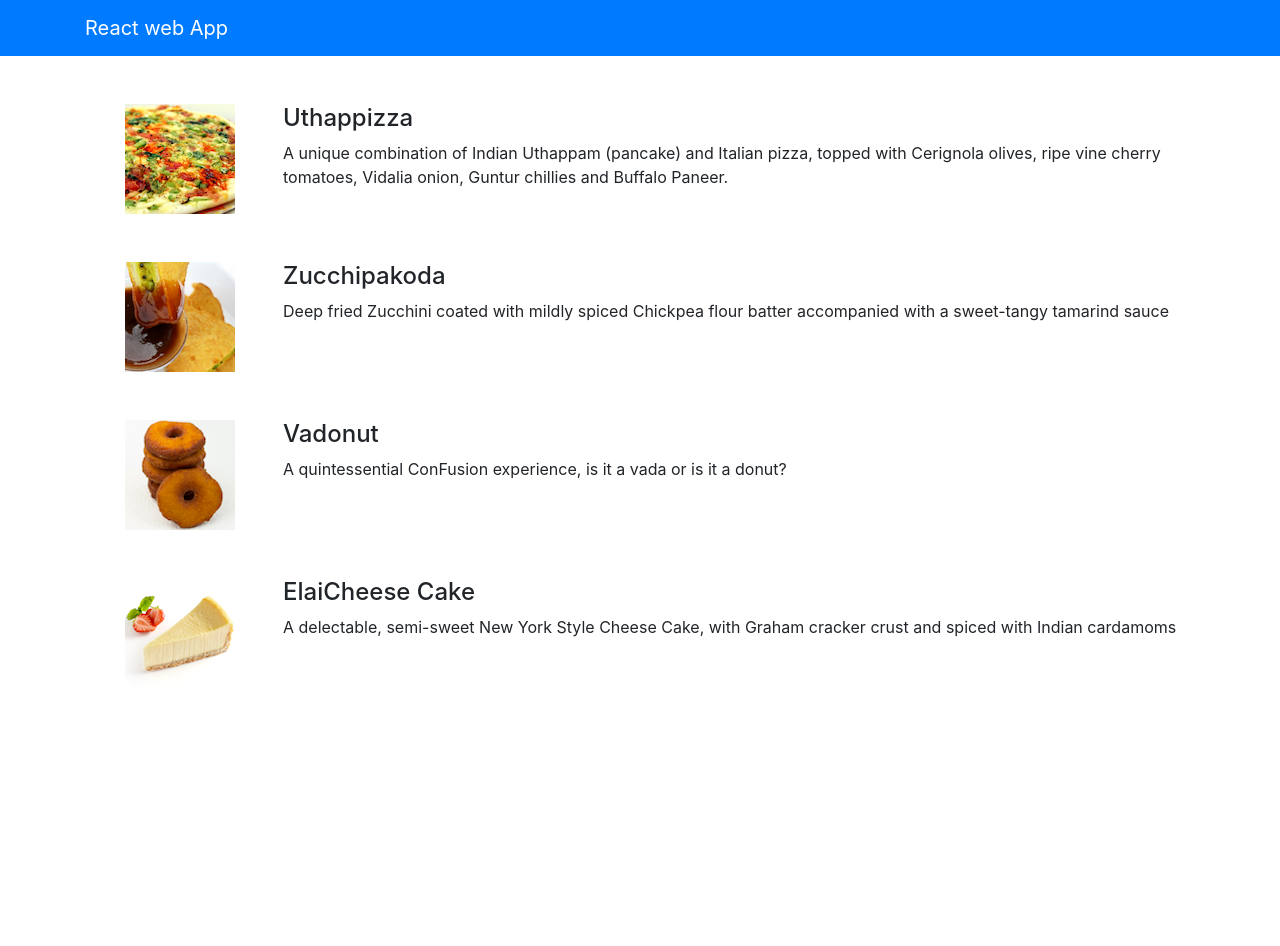
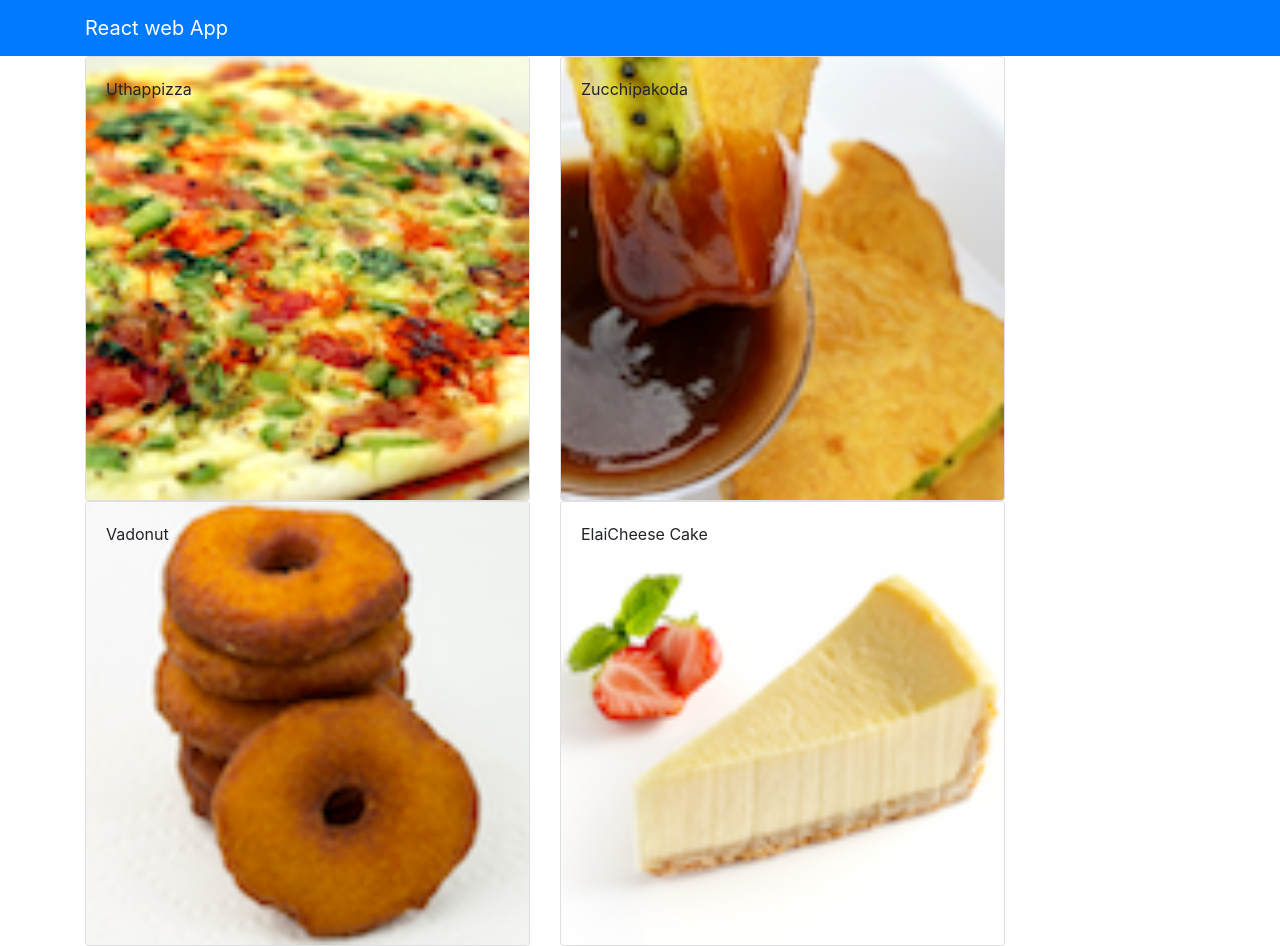
Before and after one commit to yogesh-kansal/front-end-web, a React (Create React App) app in the folder confusion/: page / in a window 1280 px wide. Before the commit the page ends 800 px from the top, so only its background shows below. Built offline with nearby package versions, Linux system fonts and the light colour scheme.

Commit message:
modified menu component

```diff
--- a/confusion/src/App.js
+++ b/confusion/src/App.js
@@ -3,8 +3,18 @@
 import { Navbar, NavbarBrand } from 'reactstrap';
 import Menu from './components/menucomp';
 import './App.css';
+import Dishes from './shared/dishes';
 
 class App extends Component {
+  constructor(props) {
+    super(props);
+
+    this.state={
+      dishes:Dishes
+    };
+
+  }
+
   render() {
     return (
       <div /*className="App"*/>
@@ -14,7 +24,9 @@
 
           </div>
         </Navbar>
-        <Menu />
+
+        <Menu dishes={this.state.dishes}/>
+
       </div>
     );
   }
--- a/confusion/src/components/menucomp.js
+++ b/confusion/src/components/menucomp.js
@@ -1,7 +1,7 @@
 //const { Component } = require("react");
 
 import React, {Component} from 'react';
-import { Media } from 'reactstrap';
+import { Card, CardImg, CardImgOverlay, CardText, CardBody, CardTitle } from 'reactstrap';
 
 class Menu extends Component {
     constructor(props)
@@ -9,64 +9,44 @@
         super(props);
 
         this.state= {
-            dishes:
-            [
-                {
-                    id: 0,
-                    name:'Uthappizza',
-                    image: 'assets/images/uthappizza.png',
-                    category: 'mains',
-                    label:'Hot',
-                    price:'4.99',
-                    description:'A unique combination of Indian Uthappam (pancake) and Italian pizza, topped with Cerignola olives, ripe vine cherry tomatoes, Vidalia onion, Guntur chillies and Buffalo Paneer.'
-                },
-                {
-                    id: 1,
-                    name:'Zucchipakoda',
-                    image: 'assets/images/zucchipakoda.png',
-                    category: 'appetizer',
-                    label:'',
-                    price:'1.99',
-                    description:'Deep fried Zucchini coated with mildly spiced Chickpea flour batter accompanied with a sweet-tangy tamarind sauce'
-                },
-                {
-                    id: 2,
-                    name:'Vadonut',
-                    image: 'assets/images/vadonut.png',
-                    category: 'appetizer',
-                    label:'New',
-                    price:'1.99',
-                    description:'A quintessential ConFusion experience, is it a vada or is it a donut?'
-                },
-                {
-                    id: 3,
-                    name:'ElaiCheese Cake',
-                    image: 'assets/images/elaicheesecake.png',
-                    category: 'dessert',
-                    label:'',
-                    price:'2.99',
-                    description:'A delectable, semi-sweet New York Style Cheese Cake, with Graham cracker crust and spiced with Indian cardamoms'
-                }
-            ]
-          };
+            selectedDish:null
+            };
+
 
     }
 
+    onDishSelect(dish) {
+        this.setState({selectedDish: dish});
+    }
 
+    renderDish(dish) {
+        if(dish != null) {
+            return(
+                <Card>
+                <CardImg width="40%" src={dish.image} alt={dish.name} />
+                <CardBody>
+                <CardTitle>{dish.name}</CardTitle>
+                <CardText>{dish.description}</CardText>
+                </CardBody>
+
+            </Card>
+            );
+        }
+        else {
+            return(<div></div>);
+        }
+    }
     render() {
 
-        const menu= this.state.dishes.map((dish) => {
+        const menu= this.props.dishes.map((dish) => {
             return(
-                <div key={dish.id} className="col-12 mt-5">
-                    <Media tag="li">
-                        <Media left middle>
-                            <Media object src={dish.image} alt={dish.name} />
-                        </Media>
-                        <Media body className="ml-5">
-                            <Media heading>{dish.name}</Media>
-                            <p>{dish.description}</p>
-                        </Media>
-                    </Media>
+                <div key={dish.id} className="col-12 col-md-5 col-mr-1">
+                    <Card onClick={() => this.onDishSelect(dish)}>
+                        <CardImg width="100%" src={dish.image} alt={dish.name} />
+                        <CardImgOverlay>
+                            <CardTitle>{dish.name}</CardTitle>
+                        </CardImgOverlay>
+                    </Card>
                 </div>
             );
         });
@@ -74,10 +54,10 @@
         return(
             <div className="container">
                 <div className="row">
-                    <Media list>
                         {menu}
-                    </Media>
-
+                </div>
+                <div className="row col-auto">
+                    {this.renderDish(this.state.selectedDish)}
                 </div>
             </div>
         );
--- /dev/null
+++ b/confusion/src/shared/dishes.js
@@ -0,0 +1,40 @@
+const  Dishes=  [
+    {
+        id: 0,
+        name:'Uthappizza',
+        image: 'assets/images/uthappizza.png',
+        category: 'mains',
+        label:'Hot',
+        price:'4.99',
+        description:'A unique combination of Indian Uthappam (pancake) and Italian pizza, topped with Cerignola olives, ripe vine cherry tomatoes, Vidalia onion, Guntur chillies and Buffalo Paneer.'
+    },
+    {
+        id: 1,
+        name:'Zucchipakoda',
+        image: 'assets/images/zucchipakoda.png',
+        category: 'appetizer',
+        label:'',
+        price:'1.99',
+        description:'Deep fried Zucchini coated with mildly spiced Chickpea flour batter accompanied with a sweet-tangy tamarind sauce'
+    },
+    {
+        id: 2,
+        name:'Vadonut',
+        image: 'assets/images/vadonut.png',
+        category: 'appetizer',
+        label:'New',
+        price:'1.99',
+        description:'A quintessential ConFusion experience, is it a vada or is it a donut?'
+    },
+    {
+        id: 3,
+        name:'ElaiCheese Cake',
+        image: 'assets/images/elaicheesecake.png',
+        category: 'dessert',
+        label:'',
+        price:'2.99',
+        description:'A delectable, semi-sweet New York Style Cheese Cake, with Graham cracker crust and spiced with Indian cardamoms'
+    }
+]
+
+export default Dishes;
```
